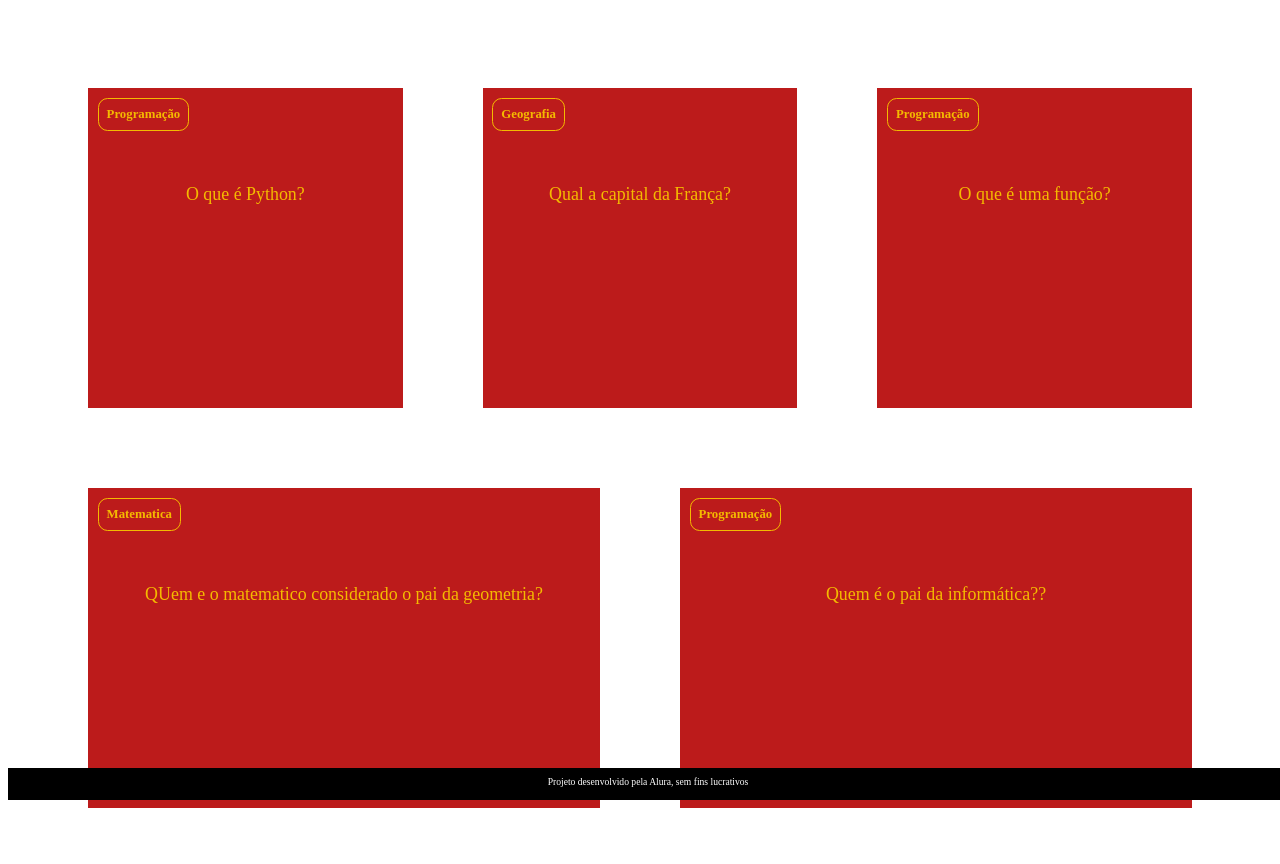
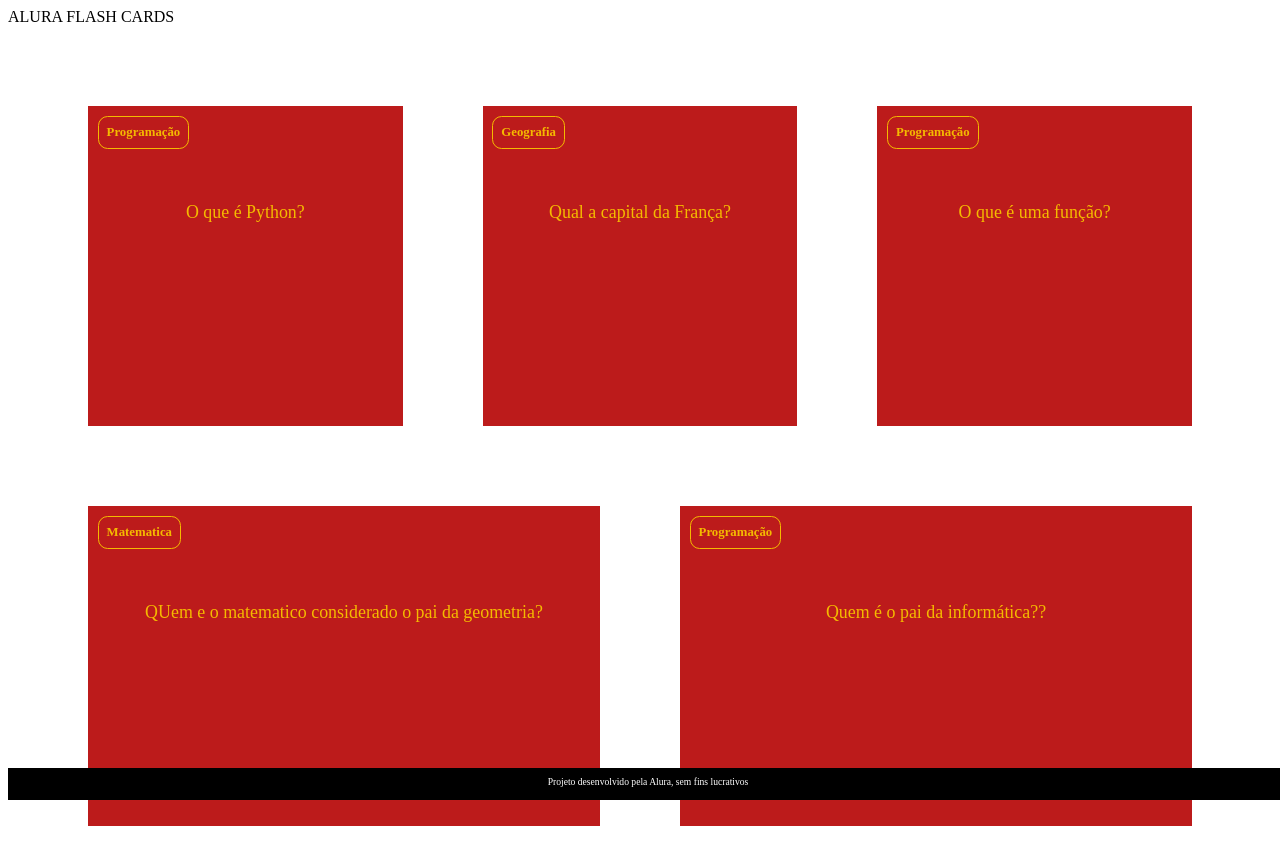
Before and after one commit to Nicolas-rd17/Alura-Flash-cards, a plain HTML site: page index.html in a window 1280 px wide. Drawn offline with Linux system fonts and the light colour scheme.

Commit message:
Update index.html

```diff
--- a/index.html
+++ b/index.html
@@ -7,6 +7,7 @@
     <title>Flashcard</title>
 </head>
 <body>
+     <header>ALURA FLASH CARDS</header>
     <main>
         <section id="container">
             <!-- <article class="cartao">
```
